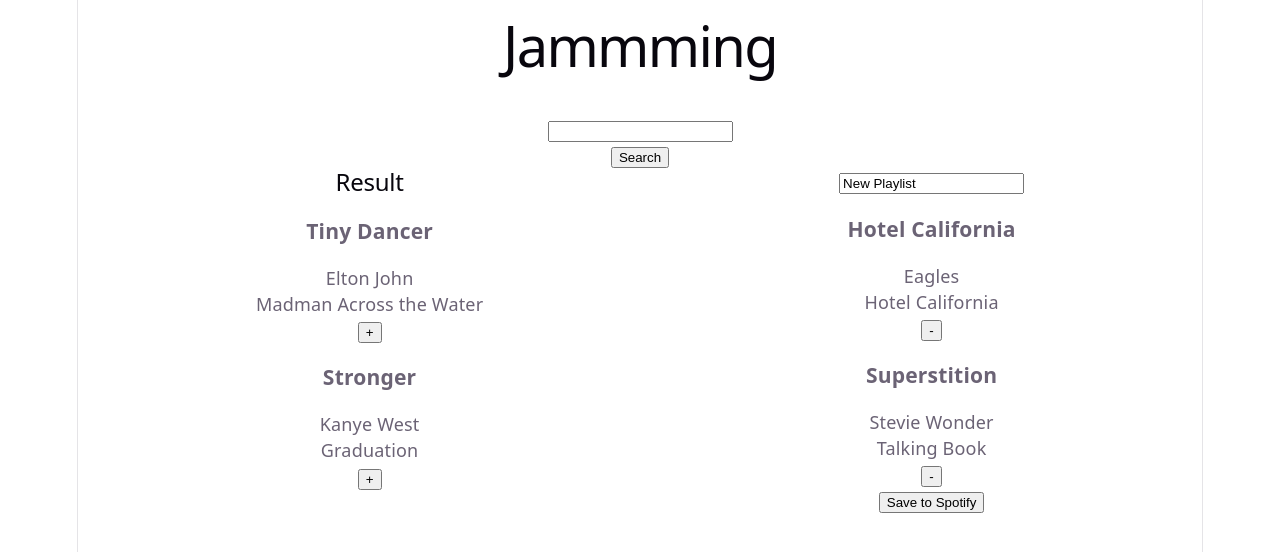
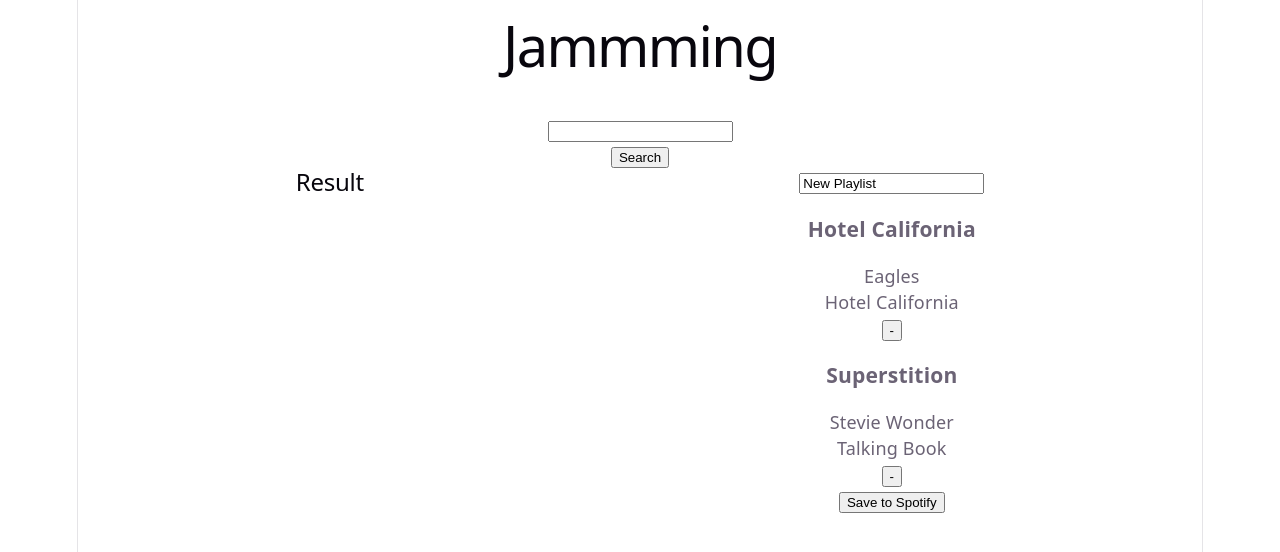
Before and after one commit to Hadinull/project-CODE-13_Playlist-App, a React (Vite) app: page / in a window 1280 px wide. Shown: the top 552 px of the page. Built offline with nearby package versions, Linux system fonts and the light colour scheme.

Commit message:
added real data to the searchResult component

```diff
--- a/src/App.jsx
+++ b/src/App.jsx
@@ -23,16 +23,19 @@
 
   const [playlistTracks, setPlaylistTracks] = useState(playlistMock);
   const [playlistName, setPlaylistName] = useState('New Playlist');
-
-  function search(term){
-    Spotify.search(term);
+  const [realSearchResults, setRealSearchResults] = useState([])
+  function search(term) {
+    Spotify.search(term).then((results) => {
+      setRealSearchResults(results);
+    });
   }
-
 function savePlaylist(){
   const trackUris = playlistTracks.map((track) => track.uri)
   setPlaylistName('New Playlist');
    setPlaylistTracks([]);
 }
+
+
 {/* save playlist comment
   💡 How this works step-by-step:
   1. playlistTracks.map() loops through every song in your playlist 🔄
@@ -89,7 +92,7 @@
       <SearchBar onSearch={search}/>
 
       <div className="App-playlist">
-      <SearchResults userSearchResult={searchResultsMock} onAdd={addTrack} />  {/* Render SearchResults with mock data and pass down addTrack handler */}
+      <SearchResults userSearchResult={realSearchResults} onAdd={addTrack} />  {/* Render SearchResults with mock data and pass down addTrack handler */}
 
       <PlayList saveList={savePlaylist} updateName={updatePlaylistName} list={playlistTracks} playlistprop={playlistName} onRemove={removeTrack}/>  {/* Render PlayList with current playlist tracks and playlist name*/}
       </div>
--- a/src/Spotify.js
+++ b/src/Spotify.js
@@ -19,10 +19,11 @@
       })
     };
 
-    try {
+try {
       const response = await fetch(url, options);
       const result = await response.json();
-      console.log(result);
+      return result;
+
     } catch (error) {
       console.error(error);
     }
```
